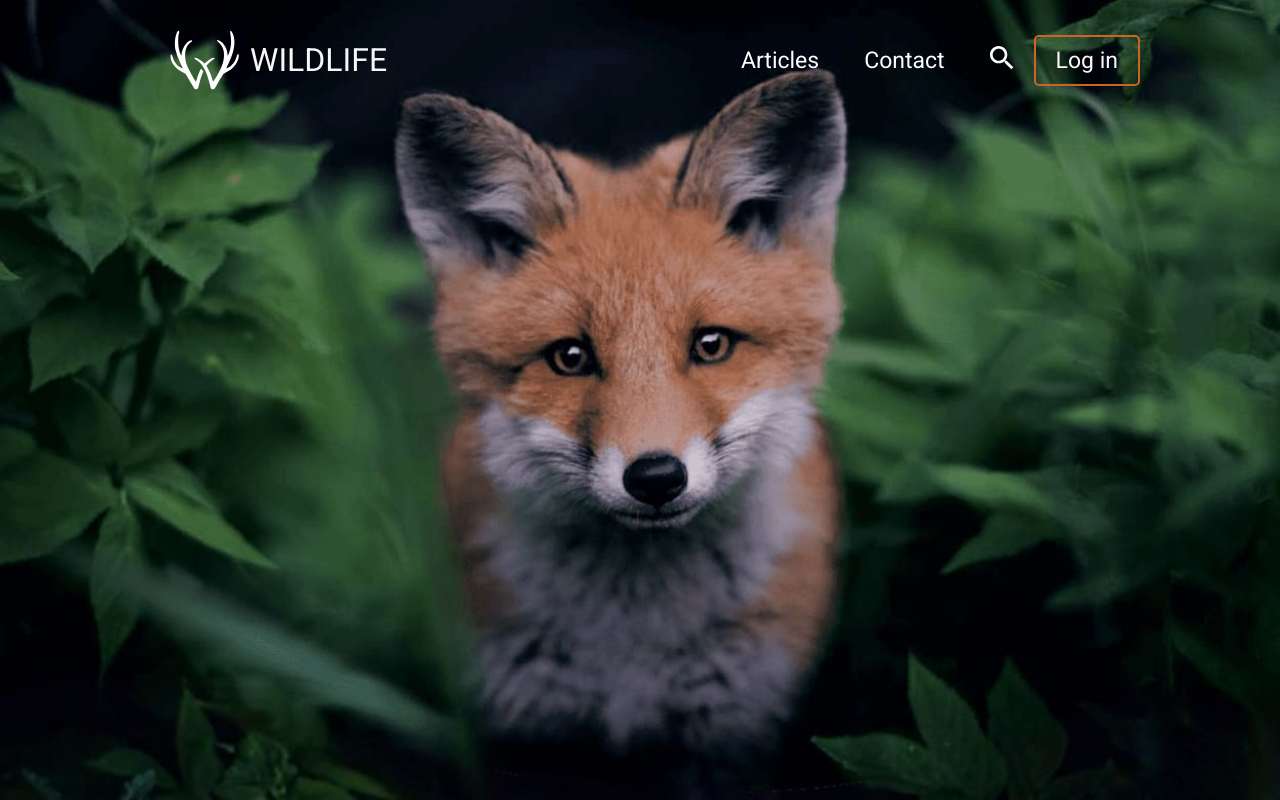
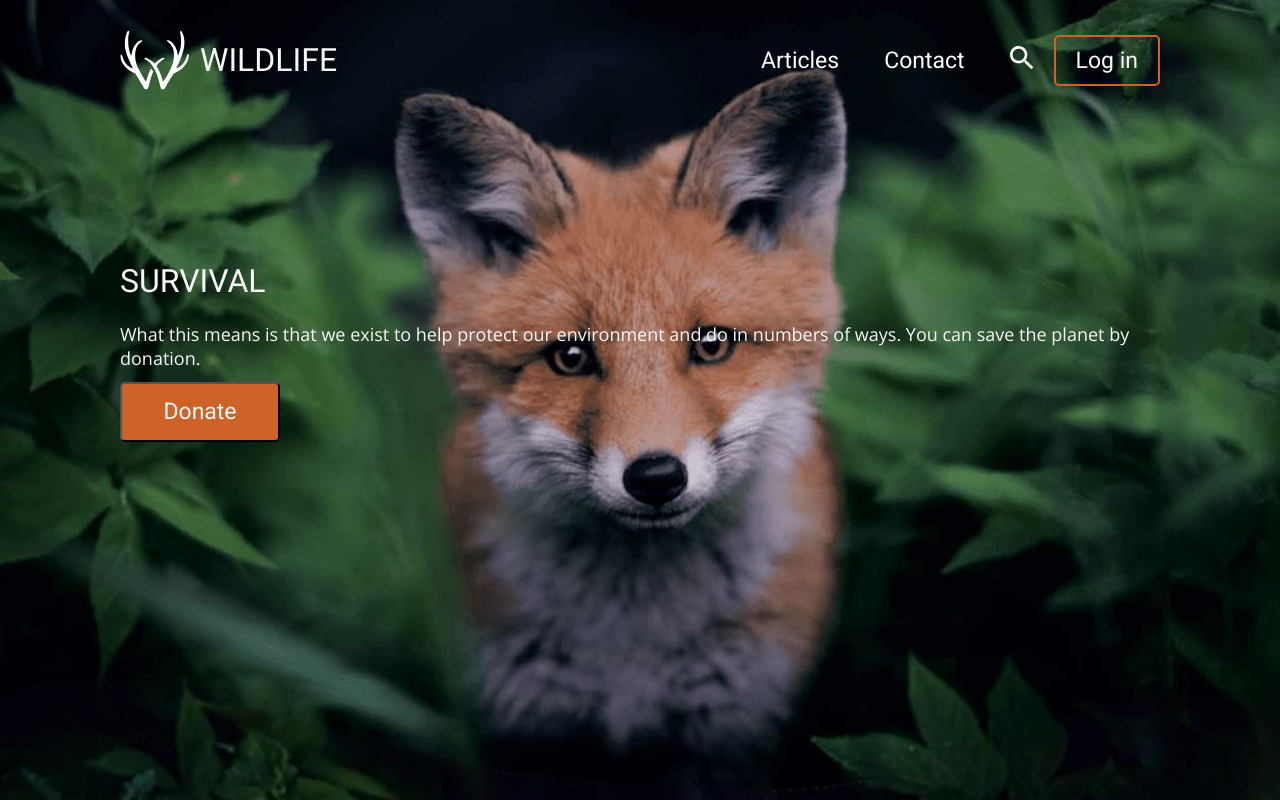
Before and after one commit to Tei4th1/help-animals-react, a React (Create React App) app: page / in a window 1280 px wide. Built offline with nearby package versions, Linux system fonts and the light colour scheme.

Commit message:
feat: Survival components

```diff
--- a/src/App.css
+++ b/src/App.css
@@ -1 +1,2 @@
-@import url('https://fonts.googleapis.com/css2?family=Inter:ital,opsz,wght@0,14..32,100..900;1,14..32,100..900&family=Roboto:ital,wght@0,100;0,300;0,400;0,500;0,700;0,900;1,100;1,300;1,400;1,500;1,700;1,900&display=swap');
+@import url("https://fonts.googleapis.com/css2?family=Inter:ital,opsz,wght@0,14..32,100..900;1,14..32,100..900&family=Roboto:ital,wght@0,100;0,300;0,400;0,500;0,700;0,900;1,100;1,300;1,400;1,500;1,700;1,900&display=swap");
+@import url("https://fonts.googleapis.com/css2?family=Inter:ital,opsz,wght@0,14..32,100..900;1,14..32,100..900&family=Open+Sans:ital,wght@0,300..800;1,300..800&family=Roboto:ital,wght@0,100;0,300;0,400;0,500;0,700;0,900;1,100;1,300;1,400;1,500;1,700;1,900&display=swap");
--- a/src/App.tsx
+++ b/src/App.tsx
@@ -9,6 +9,9 @@
 import { NavContainer } from "./components/NavContainer";
 import { LogoContainer } from "./components/LogoContainer";
 import { Container } from "./components/Container";
+import { Survival } from "./components/Survival";
+import { MainInfo } from "./components/MainInfo/Index";
+import { DonateButton } from "./components/DonateButton";
 
 function App() {
   return (
@@ -37,6 +40,15 @@
             </ul>
           </NavContainer>
         </Header>
+
+        <Survival>
+          <Title>SURVIVAL</Title>
+          <MainInfo>
+            What this means is that we exist to help protect our environment and
+            do in numbers of ways. You can save the planet by donation.
+          </MainInfo>
+          <DonateButton>Donate</DonateButton>
+        </Survival>
       </Container>
     </Wrapper>
   );
--- a/src/components/Container/index.tsx
+++ b/src/components/Container/index.tsx
@@ -1,5 +1,5 @@
 import styled from "styled-components";
 
 export const Container = styled.div`
-  margin: 0 120px 0 120px;
+  margin: 0 100px 0 100px;
 `;
--- /dev/null
+++ b/src/components/DonateButton/index.tsx
@@ -0,0 +1,19 @@
+import styled from "styled-components";
+
+export const DonateButton = styled.button`
+  font-size: 23px;
+  font-family: "Roboto", sans-serif;
+  font-weight: 400;
+  font-style: normal;
+  background-color: #CD6326;
+  color: #f7f7f7;
+  border-radius: 5px;
+  padding: 10px 20px;
+  width: 160px;
+  height: 60px;
+  margin-bottom: 120px;
+
+  @media (max-width: 768px) {
+    font-size: 15px;
+    padding: 5px 10px;
+`;
--- a/src/components/LogoContainer/index.tsx
+++ b/src/components/LogoContainer/index.tsx
@@ -5,7 +5,6 @@
   align-items: center;
   gap: 10px;
   margin: 0;
-  padding-left: 30px;
 
   @media (max-width: 768px) {
     justify-content: center;
--- /dev/null
+++ b/src/components/MainInfo/Index.tsx
@@ -0,0 +1,12 @@
+import styled from "styled-components";
+
+export const MainInfo = styled.h1`
+  font-family:
+    Open Sans,
+    sans-serif;
+  font-weight: 400;
+  font-style: normal;
+  font-variation-settings: "wdth" 100;
+  font-size: 18px;
+  color: #f7f7f7;
+`;
--- /dev/null
+++ b/src/components/Survival/index.tsx
@@ -0,0 +1,8 @@
+import styled from "styled-components";
+
+export const Survival = styled.div`
+  margin-top: 100px;
+  padding: 20px;
+  margin-bottom: 220px;
+`;
+export {};
```
